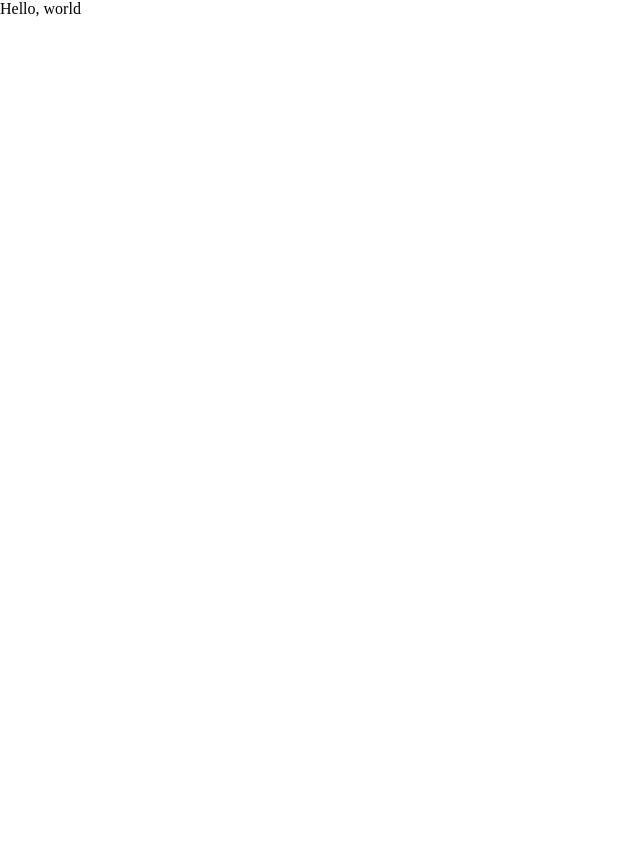
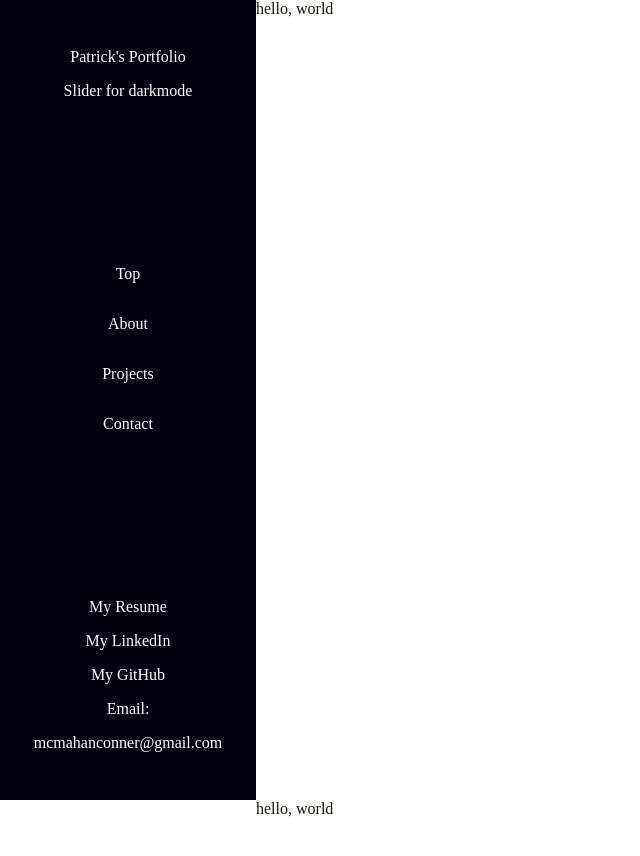
Before and after one commit to pmcmahan1/portfolio, a React (Vite) app: page / in a window 1280 px wide. Shown: the top 856 px of the page, without its empty margins (0-640 px from the left). Before the commit the page ends 800 px from the top, so only its background shows below. Built offline with nearby package versions, Linux system fonts and the light colour scheme.

Commit message:
Layout started

```diff
--- a/package.json
+++ b/package.json
@@ -11,7 +11,8 @@
   },
   "dependencies": {
     "react": "^18.2.0",
-    "react-dom": "^18.2.0"
+    "react-dom": "^18.2.0",
+    "swiper": "^9.4.1"
   },
   "devDependencies": {
     "@types/react": "^18.0.37",
--- a/src/App.jsx
+++ b/src/App.jsx
@@ -1,11 +1,39 @@
 import React, { useState } from 'react'
 import './App.scss'
 
+
 function App() {
 
+ const [isDarkMode, setIsDarkmode] = useState(false)
 
   return (
-<div className="app">Hello, world</div>
+<div className={`app ${isDarkMode ? "dark" : ""}`}>
+  <div className="sidebar">
+    <div className="sidebar-group-top">
+    <div className="sidebar-item">Patrick's Portfolio</div>
+    <div className="sidebar-item">Slider for darkmode</div>
+     </div>
+     <div className="sidebar-group-middle">
+    <div className="sidebar-item">Top</div>
+    <div className="sidebar-item">About</div>
+    <div className="sidebar-item">Projects</div>
+    <div className="sidebar-item">Contact</div>
+    </div>
+    <div className="sidebar-group-bottom">
+    <div className="sidebar-item">My Resume</div>
+    <div className="sidebar-item">My LinkedIn</div>
+    <div className="sidebar-item">My GitHub</div>
+    <div className="sidebar-item">Email:</div>
+    <div className="sidebar-item">mcmahanconner@gmail.com</div>
+    </div>
+  </div>
+  <div className="page">
+    <div className="content">hello, world</div>
+    <div className="content">hello, world</div>
+    <div className="content">hello, world</div>
+    <div className="content">hello, world</div>
+  </div>
+</div>
   )
 }
 
--- a/src/App.scss
+++ b/src/App.scss
@@ -1,3 +1,75 @@
+$text: #181806;
+$background: #ffffff;
+$primary-button: #27258d;
+$secondary-button: #f7f8e3;
+
+.dark {
+  color: $background !important;
+  background-color: #121212 !important;
+}
+
 .app {
+  color: $text;
+  background-color: $background;
+  display: flex;
+  position: relative;
 
+  .sidebar {
+    display: flex;
+    flex-direction: column;
+    height: 100%;
+    position: fixed;
+    width: 20%;
+    background-color: #01020e;
+    color: #ffffff;
+    gap: 1em;
+    justify-content: space-between;
+
+    .sidebar-group-top {
+      display: flex;
+      flex-direction: column;
+      gap: 1em;
+      align-items: center;
+      margin-top: 3em;
+    }
+    .sidebar-group-middle {
+        display: flex;
+        flex-direction: column;
+        gap: 2em;
+        align-items: center;
+      }
+    .sidebar-group-bottom {
+      display: flex;
+      flex-direction: column;
+      gap: 1em;
+      align-items: center;
+      margin-bottom: 3em;
+    }
+
+    .sidebar-item {
+      display: flex;
+    }
+  }
+
+  .page {
+    display: flex;
+    flex-direction: column;
+    position: relative;
+    margin-left: 20%;
+    width: 100%;
+
+    .content {
+      height: 100vh;
+    }
+  }
 }
+
+@media screen and (max-width: 1024px) {
+  .sidebar {
+    display: none !important;
+  }
+
+  .page {
+    margin-left: 0 !important;
+  }
+}
--- a/src/index.scss
+++ b/src/index.scss
@@ -2,4 +2,5 @@
   margin: 0;
   padding: 0;
   box-sizing: border-box;
+
 }
```
Also changed, not shown: 1 other file (tests, documents, lock files or other folders).
